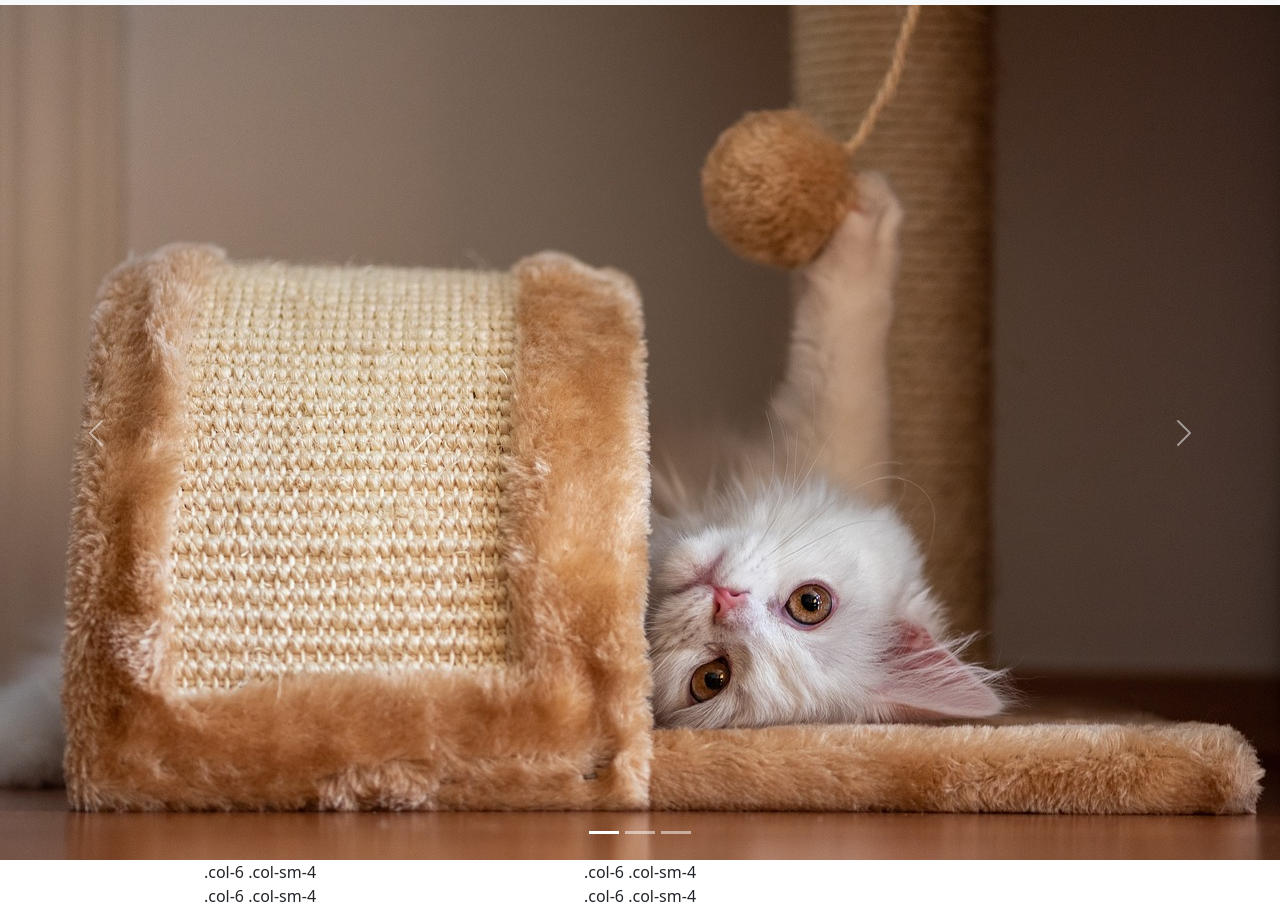
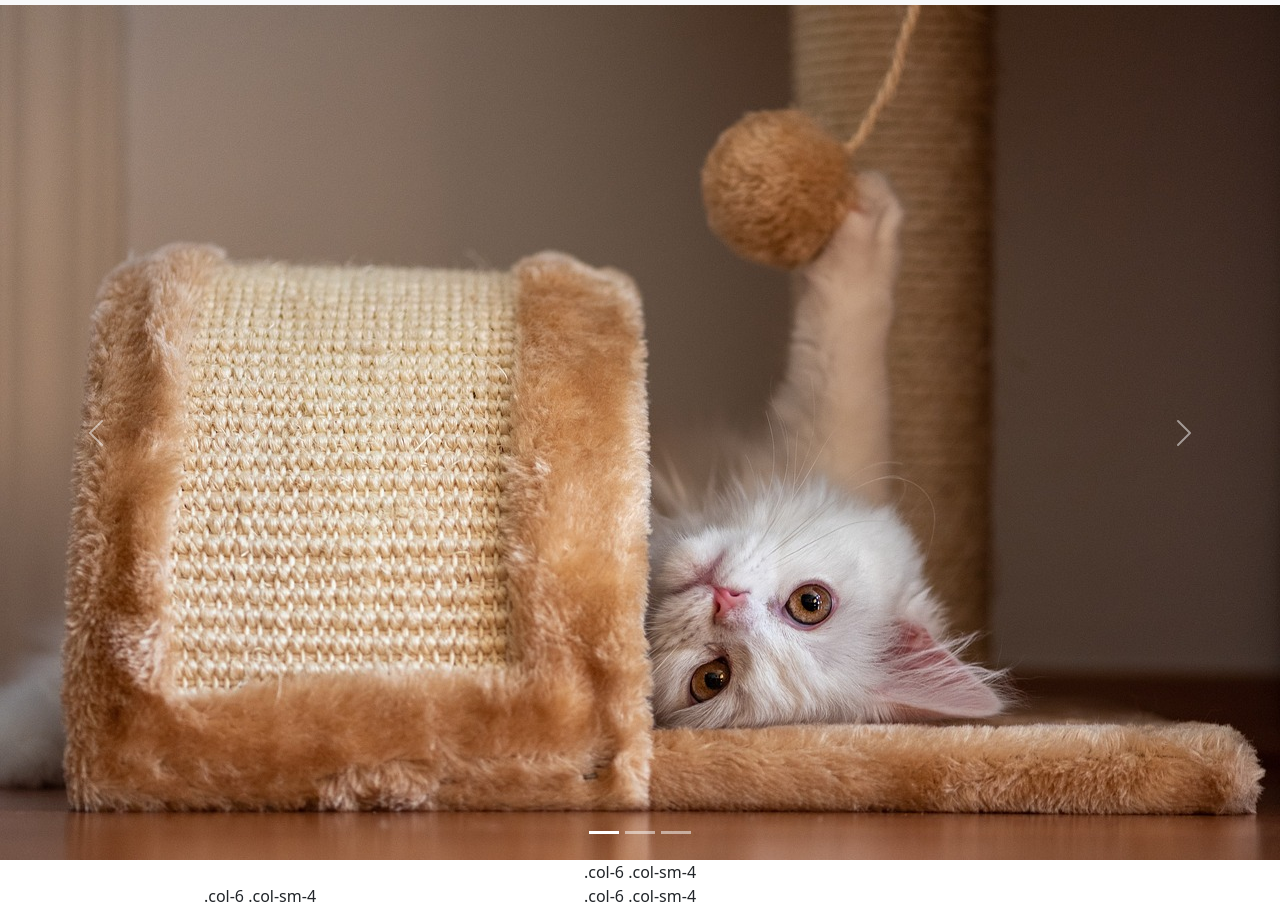
Before and after one commit to chicas-Saymorlai/PetShop, a plain HTML site: page index.html in a window 1280 px wide. Shown: the part 51-959 px from the top of the page. Drawn offline with Linux system fonts and the light colour scheme.

```diff
--- a/index.html
+++ b/index.html
@@ -62,7 +62,7 @@
     <section>
       <div class="container text-center">
         <div class="row">
-          <div class="col-6 col-sm-4">.col-6 .col-sm-4</div>
+          <div class="col-6 col-sm-4"></div>
           <div class="col-6 col-sm-4">.col-6 .col-sm-4</div>
           <div class="w-100 d-none d-md-block"></div>
           <div class="col-6 col-sm-4">.col-6 .col-sm-4</div>
```
